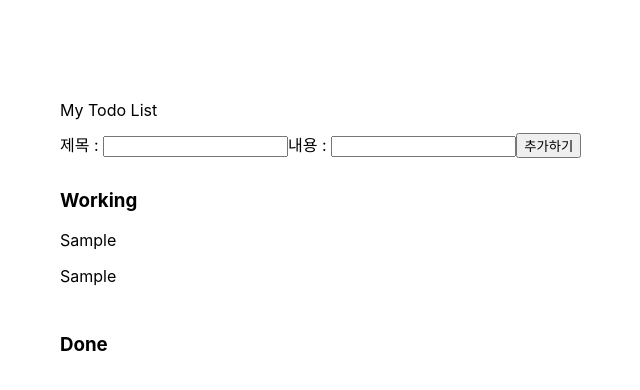
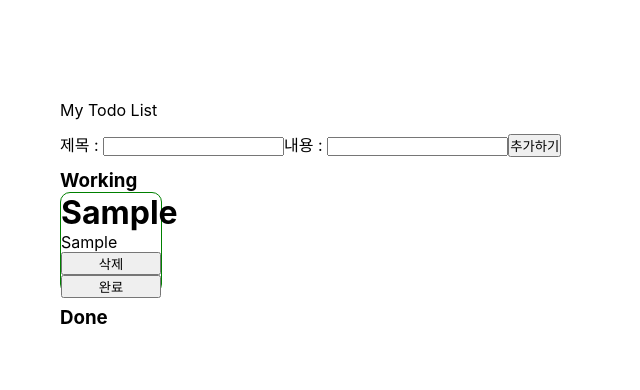
Before and after one commit to seoyeon-1206/Sparta_TodoApp, a React (Create React App) app: page / in a window 1280 px wide. Both pictures are taken after typing "Sample", "Sample" into the empty fields and a click on the button "추가하기". Shown: the top 390 px of the page, without its empty margins (40-680 px from the left). Built offline with nearby package versions, Linux system fonts and the light colour scheme.

Commit message:
[Feat] todo 삭제 기능 구현

```diff
--- a/src/App.css
+++ b/src/App.css
@@ -1,3 +1,7 @@
+*{
+  padding: 0;
+  margin: 0;
+}
 .app-style{
   padding: 100px;
   display: flex;
@@ -14,3 +18,19 @@
   align-items: center;
   justify-content: center;
 }
+
+.working-list {
+  display: flex;
+  flex-direction: row;
+  gap: 10px;
+}
+
+.todo-style {
+  width: 100px;
+  height: 100px;
+  border: 1px solid green;
+  border-radius: 10px;
+  display: flex;
+  flex-direction: column;
+
+}
--- a/src/App.js
+++ b/src/App.js
@@ -2,8 +2,7 @@ import { useState } from 'react';
 import './App.css';
 
 function App() {
-  const [todo, setTodo] = useState([
-    {id: 0, title: "", body: "", isDone: false}])
+  const [todo, setTodo] = useState([])
 
   const [title, setTitle] = useState("");
   const [body, setBody] = useState("");
@@ -28,7 +27,10 @@ function App() {
     setBody("");
   }
 
-
+  const removeButtonHandler = (id) => {
+    const filteredTodo = todo.filter((todo) => todo.id != id);
+    setTodo(filteredTodo);
+  }
 
   return (
     <div className='app-style'>
@@ -41,27 +43,30 @@ function App() {
       value ={title}
       onChange={(event)=>nameChangeHandler(event)} //인자를 넣어줄때는 이렇게 함수로 감싸줌
       />
-
       내용 :&nbsp;
       <input
       value = {body}
       onChange={bodyChangeHandler}
       />
-
       <button onClick={onSubmitHandler}>추가하기</button>
     </div>
+
     <div>
       <h3>Working</h3>
+      <div className='working-list'>
       {todo.map((item) => {
         return(
-          <div key={item.id}>
-            <p>{item.title}</p>
+          <div key={item.id} className='todo-style'>
+            <h1>{item.title}</h1>
             <p>{item.body}</p>
+            <button onClick={() => removeButtonHandler(item.id)}>삭제</button>
+            <button>완료</button>
           </div>
         ) //반드시 태그 붙이기(key) 그리고 중괄호 안에 리턴()
     })}
+      </div>
+    </div>
 
-    </div>
     <div>
       <h3>Done</h3>
     </div>
```
